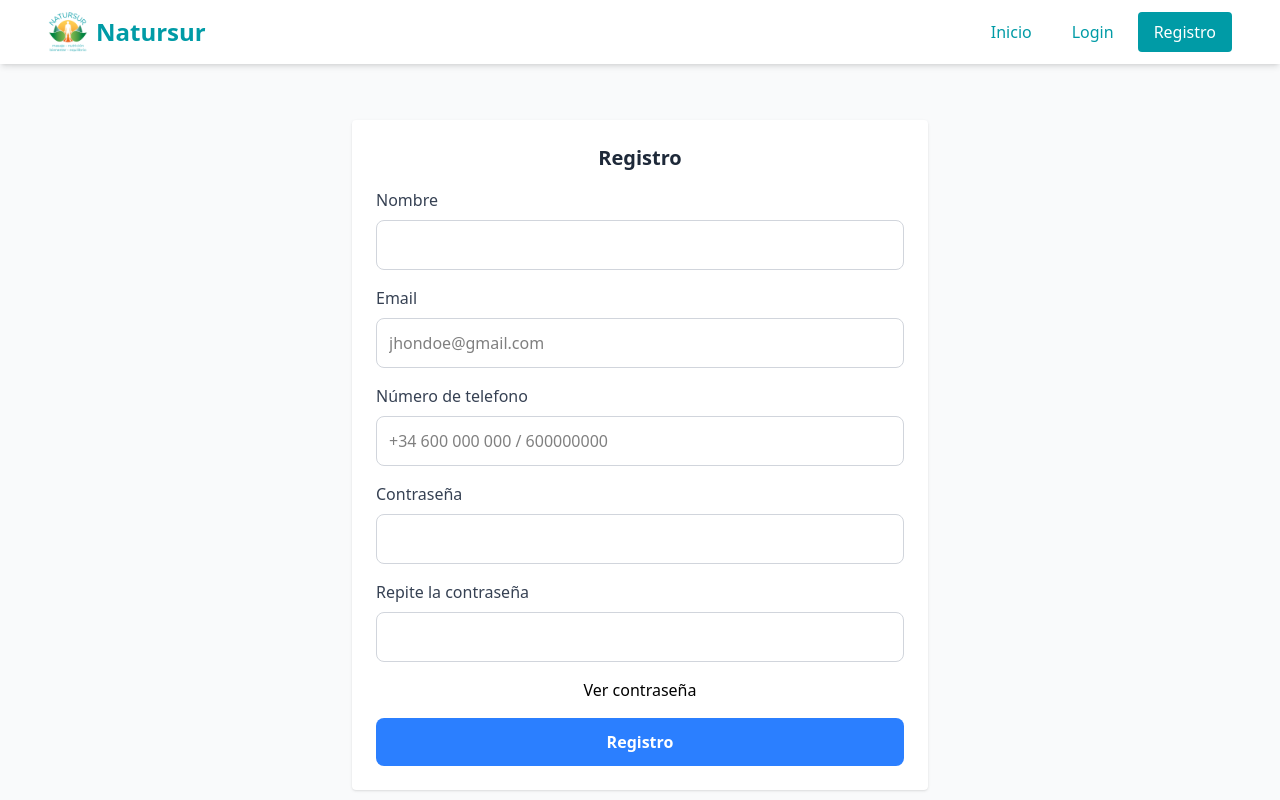
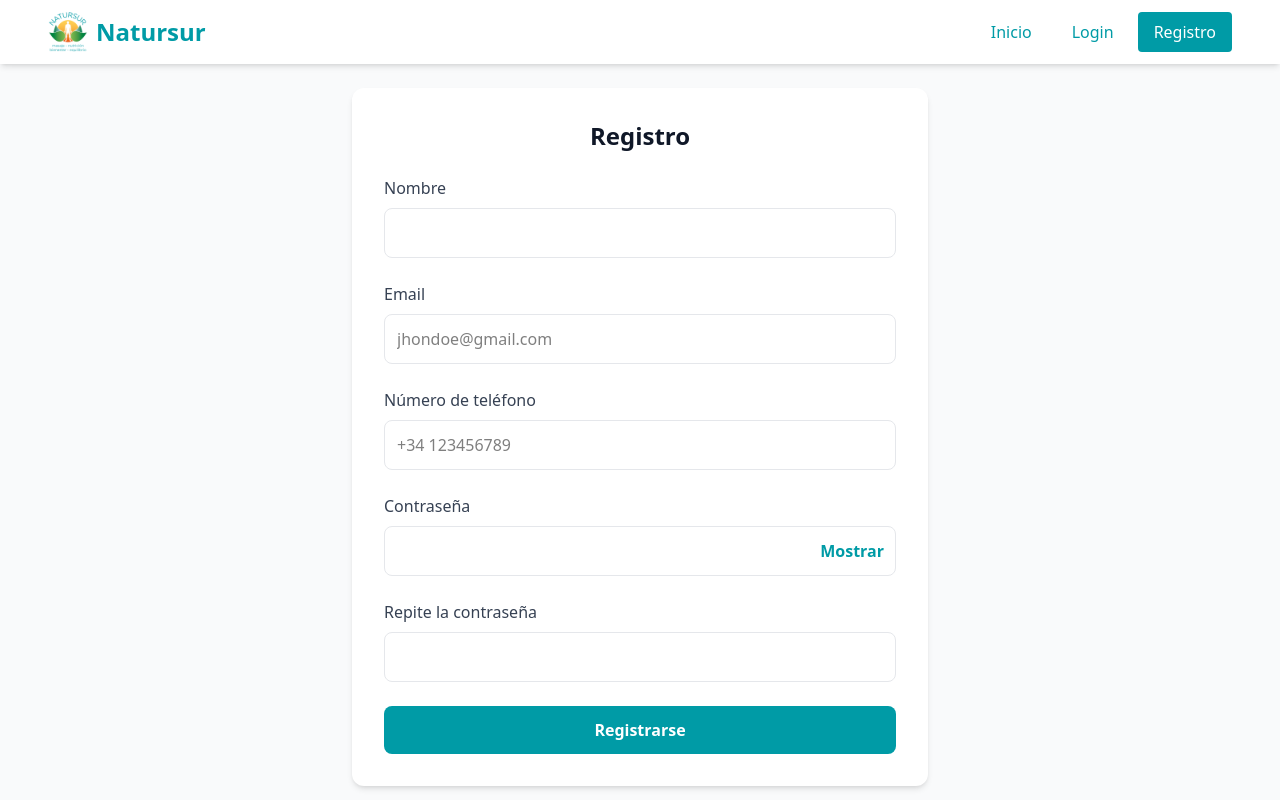
Before and after one commit to Cyberia-PGPI-2526/Natursur, a React (Vite) app in the folder frontend/: page /register in a window 1280 px wide. Shown: the top 800 px of the page. Built offline with nearby package versions, Linux system fonts and the light colour scheme; no server answers.

Commit message:
fix: register styles

```diff
--- a/frontend/src/pages/Register.jsx
+++ b/frontend/src/pages/Register.jsx
@@ -1,133 +1,157 @@
 import { useState } from "react"
 import { useNavigate } from "react-router-dom"
+import { useForm } from "react-hook-form"
+import { z } from "zod"
+import { zodResolver } from "@hookform/resolvers/zod"
 import { registerUser } from "../service/auth.service"
 
+const schema = z
+  .object({
+    name: z.string().min(2, "El nombre es obligatorio"),
+    email: z.string().email("Email inválido"),
+    phone_number: z
+      .string()
+      .regex(/^\+?\d[\d\s]{7,14}$/, "Número de teléfono inválido"),
+    password: z.string().min(6, "La contraseña debe tener al menos 6 caracteres"),
+    repeatPassword: z.string(),
+  })
+  .refine((data) => data.password === data.repeatPassword, {
+    message: "Las contraseñas no coinciden",
+    path: ["repeatPassword"],
+  })
+
 export default function Register() {
-  const [userData, setUserData] = useState({ email: "", name: "", phone_number:"", password: "", repeatPassword: "" })
-  const [error, setError] = useState("")
+  const navigate = useNavigate()
+  const [showPwd, setShowPwd] = useState(false)
+  const [error, setError] = useState(null)
 
-  const navigate = useNavigate()
+  const {
+    register,
+    handleSubmit,
+    formState: { errors },
+  } = useForm({
+    resolver: zodResolver(schema),
+  })
 
-  const handleChange = (event) => {
-    setUserData({ ...userData, [event.target.name]: event.target.value })
-    setError("")
-  }
-
-  const handleSubmit = async (event) => {
-    event.preventDefault()
-    if (!checkPhoneNumber(userData.phone_number)) {
-      setError("Número de teléfono inválido")
+  const onSubmit = async (data) => {
+    const res = await registerUser(data)
+    if (res.error) {
+      setError(res.error)
       return
     }
-    if (!checkPasswordMatch()) {
-      setError("Las contraseñas no coinciden")
-      return
-    }
-    await registerUser(userData)
     navigate("/login")
   }
 
-  const showPassword = () => {
-    const password = document.getElementById('password')
-    const repeatPassword = document.getElementById('repeatPassword')
-    password.type == 'text' ? password.type = 'password' : password.type = 'text'
-    repeatPassword.type == 'text' ? repeatPassword.type = 'password' : repeatPassword.type = 'text'
-  }
-
-  const checkPhoneNumber = (phone) => {
-    const phoneRegex = /^\+?\d[\d\s]{7,14}$/
-    return phoneRegex.test(phone)
-  }
-
-  const checkPasswordMatch = () => {
-    return userData.password === userData.repeatPassword
-  }
+  const togglePassword = () => setShowPwd(!showPwd)
 
   return (
-    <div className="flex items-center justify-center mt-4 p-4">
-      <form className="flex flex-col w-full max-w-md md:max-w-lg lg:max-w-xl space-y-4 bg-white p-6 rounded shadow" onSubmit={handleSubmit}>
+    <div className="flex items-center justify-center min-h-[80vh] px-4 bg-gray-50">
+      <form
+        onSubmit={handleSubmit(onSubmit)}
+        className="w-full max-w-md md:max-w-lg lg:max-w-xl bg-white p-8 rounded-xl shadow-md flex flex-col gap-6"
+      >
+        <h2 className="text-2xl font-bold text-gray-900 text-center">Registro</h2>
 
-        <h2 className="text-xl font-bold text-gray-800 text-center">Registro</h2>
-
-        {error && (
-          <div className="flex items-center gap-2 p-4 text-red-800 bg-red-50 border-l-4 border-red-500 rounded">
-            <svg xmlns="http://www.w3.org/2000/svg" className="h-5 w-5" viewBox="0 0 20 20" fill="currentColor">
-              <path fillRule="evenodd" d="M18 10a8 8 0 11-16 0 8 8 0 0116 0zm-7 4a1 1 0 11-2 0 1 1 0 012 0zm-1-9a1 1 0 00-1 1v4a1 1 0 102 0V6a1 1 0 00-1-1z" clipRule="evenodd" />
-            </svg>
-            <p className="text-sm font-medium">{error}</p>
-          </div>
-        )}
-
-        <div className="flex flex-col w-full">
-          <label htmlFor="name" className="mb-2 font-medium text-gray-700" >Nombre</label>
+        {/* Nombre */}
+        <div className="flex flex-col">
+          <label htmlFor="name" className="mb-2 font-medium text-gray-700">
+            Nombre
+          </label>
           <input
-            onChange={handleChange}
+            {...register("name")}
             type="text"
-            name="name"
             id="name"
-            className="w-full border border-gray-300 rounded-lg p-3 focus:outline-none focus:ring-2 focus:ring-blue-400"
-            required
+            className="w-full border border-gray-200 rounded-lg p-3 focus:outline-none focus:ring-2 focus:ring-[#009BA6]"
           />
+          {errors.name && (
+            <p className="text-red-500 mt-1 text-sm">{errors.name.message}</p>
+          )}
         </div>
 
-        <div className="flex flex-col w-full">
-          <label htmlFor="email" className="mb-2 font-medium text-gray-700" >Email</label>
+        {/* Email */}
+        <div className="flex flex-col">
+          <label htmlFor="email" className="mb-2 font-medium text-gray-700">
+            Email
+          </label>
           <input
-            onChange={handleChange}
+            {...register("email")}
             type="text"
-            name="email"
+            id="email"
             placeholder="jhondoe@gmail.com"
-            id="email"
-            className="w-full border border-gray-300 rounded-lg p-3 focus:outline-none focus:ring-2 focus:ring-blue-400"
-            required
+            className="w-full border border-gray-200 rounded-lg p-3 focus:outline-none focus:ring-2 focus:ring-[#009BA6]"
           />
+          {errors.email && (
+            <p className="text-red-500 mt-1 text-sm">{errors.email.message}</p>
+          )}
         </div>
 
-        <div className="flex flex-col w-full">
-          <label htmlFor="phone" className="mb-2 font-medium text-gray-700" >Número de telefono</label>
+        {/* Teléfono */}
+        <div className="flex flex-col">
+          <label htmlFor="phone_number" className="mb-2 font-medium text-gray-700">
+            Número de teléfono
+          </label>
           <input
-            onChange={handleChange}
+            {...register("phone_number")}
             type="text"
-            name="phone_number"
-            placeholder="+34 600 000 000 / 600000000"
             id="phone_number"
-            className="w-full border border-gray-300 rounded-lg p-3 focus:outline-none focus:ring-2 focus:ring-blue-400"
-            required
+            placeholder="+34 123456789"
+            className="w-full border border-gray-200 rounded-lg p-3 focus:outline-none focus:ring-2 focus:ring-[#009BA6]"
           />
+          {errors.phone_number && (
+            <p className="text-red-500 mt-1 text-sm">{errors.phone_number.message}</p>
+          )}
         </div>
 
-        <div className="flex flex-col w-full">
-          <label htmlFor="password" className="mb-2 font-medium text-gray-700" >Contraseña</label>
-          <input
-            onChange={handleChange}
-            type="password"
-            name="password"
-            id="password"
-            className="w-full border border-gray-300 rounded-lg p-3 focus:outline-none focus:ring-2 focus:ring-blue-400"
-            required
-          />
+        {/* Contraseña */}
+        <div className="flex flex-col">
+          <label htmlFor="password" className="mb-2 font-medium text-gray-700">
+            Contraseña
+          </label>
+          <div className="relative w-full">
+            <input
+              {...register("password")}
+              type={showPwd ? "text" : "password"}
+              id="password"
+              className="w-full border border-gray-200 rounded-lg p-3 pr-12 focus:outline-none focus:ring-2 focus:ring-[#009BA6]"
+            />
+            <button
+              type="button"
+              onClick={togglePassword}
+              className="absolute right-3 top-1/2 -translate-y-1/2 text-[#009BA6] font-semibold hover:text-[#00777F] transition"
+            >
+              {showPwd ? "Ocultar" : "Mostrar"}
+            </button>
+          </div>
+          {errors.password && (
+            <p className="text-red-500 mt-1 text-sm">{errors.password.message}</p>
+          )}
         </div>
 
-        <div className="flex flex-col w-full">
-          <label htmlFor="repeatPassword" className="mb-2 font-medium text-gray-700" >Repite la contraseña</label>
+        {/* Repite contraseña */}
+        <div className="flex flex-col">
+          <label htmlFor="repeatPassword" className="mb-2 font-medium text-gray-700">
+            Repite la contraseña
+          </label>
           <input
-            onChange={handleChange}
-            type="password"
-            name="repeatPassword"
+            {...register("repeatPassword")}
+            type={showPwd ? "text" : "password"}
             id="repeatPassword"
-            className="w-full border border-gray-300 rounded-lg p-3 focus:outline-none focus:ring-2 focus:ring-blue-400"
-            required
+            className="w-full border border-gray-200 rounded-lg p-3 focus:outline-none focus:ring-2 focus:ring-[#009BA6]"
           />
+          {errors.repeatPassword && (
+            <p className="text-red-500 mt-1 text-sm">{errors.repeatPassword.message}</p>
+          )}
         </div>
 
-        <button type="button" onClick={showPassword}>Ver contraseña</button>
+        {error && <p className="text-red-500 text-center">{error}</p>}
 
+        {/* Botón submit */}
         <button
-          className="bg-blue-500 hover:bg-blue-600 text-white font-semibold py-3 rounded-lg transition-colors duration-200"
-          type="submit">
-          Registro
+          type="submit"
+          className="bg-[#009BA6] hover:bg-[#00777F] text-white font-semibold py-3 rounded-lg transition"
+        >
+          Registrarse
         </button>
-
       </form>
     </div>
   )
```
